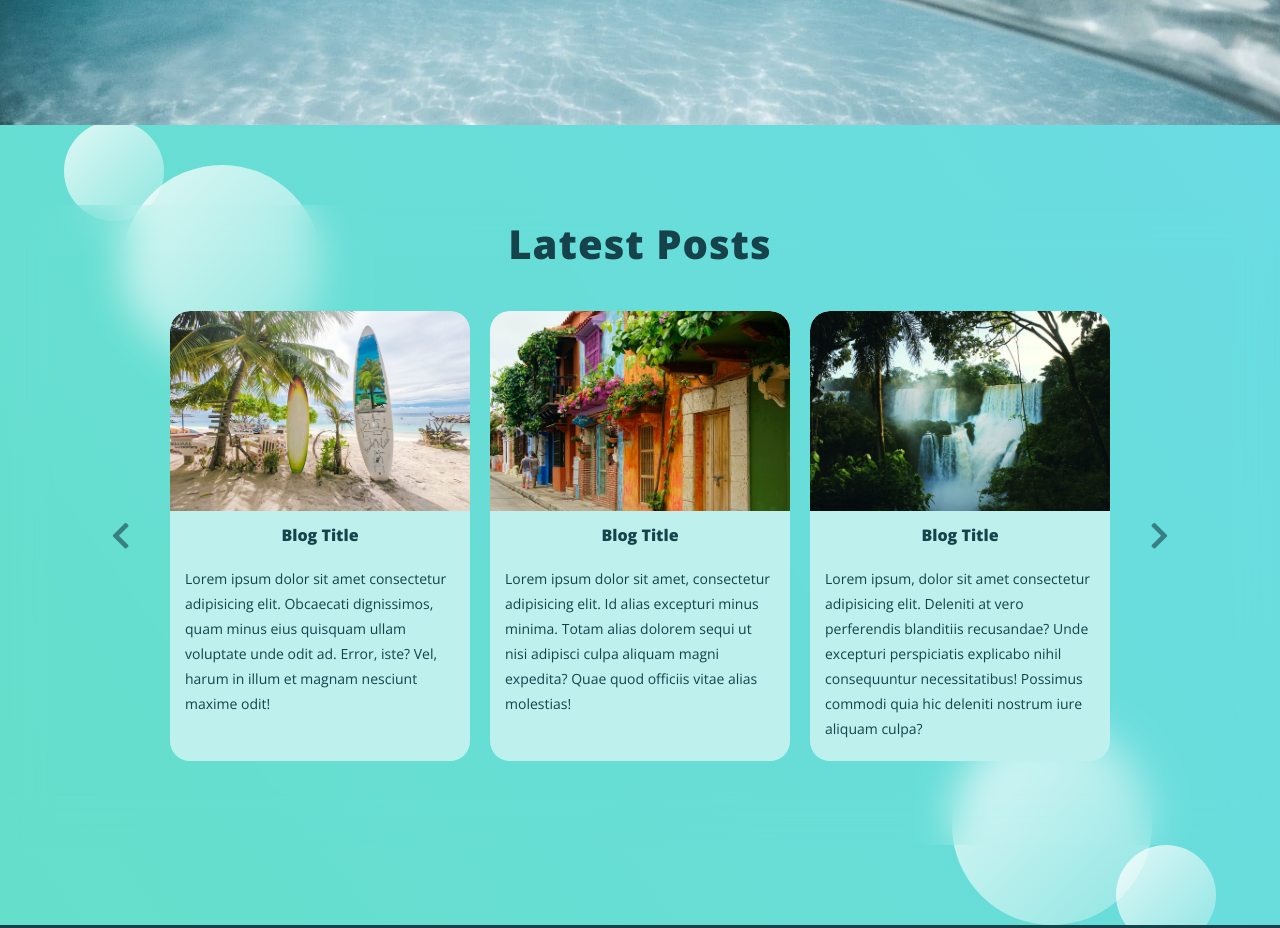
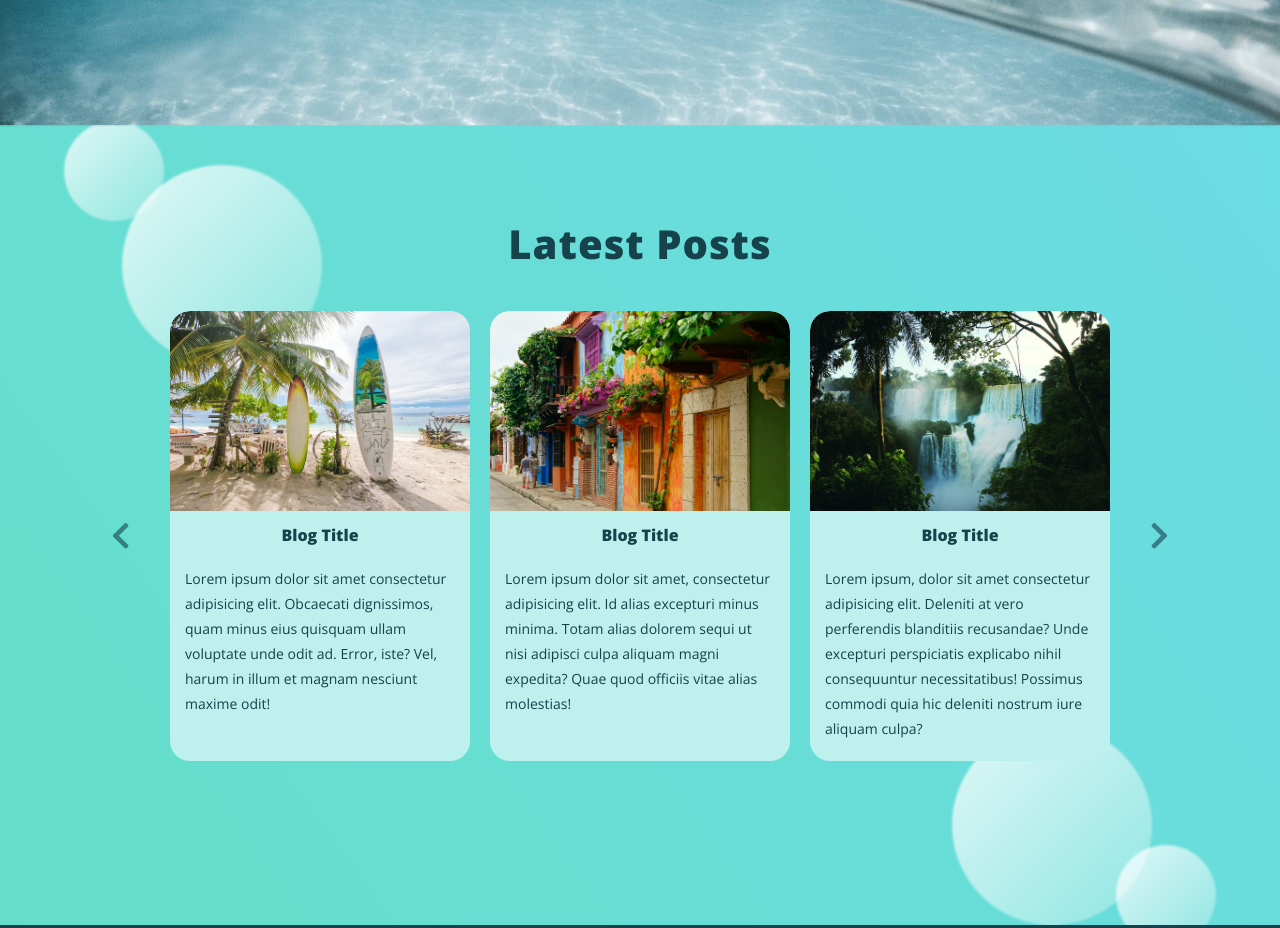
Before and after one commit to Noroff-FEU-Assignments/project-exam-1-patwer92, a plain HTML site: page index.html in a window 1280 px wide. Shown: the part 675-1603 px from the top of the page. Drawn offline with nearby package versions, Linux system fonts and the light colour scheme.

Commit message:
Adjusted the blur on 'latest-post' section

```diff
--- a/css/styles.css
+++ b/css/styles.css
@@ -60,7 +60,6 @@ ul li {
     font-weight: 600;
     letter-spacing: 0.1rem;
     cursor: pointer;
-    transition: 0.1s;
 }
 
 ul li:hover {
@@ -261,19 +260,15 @@ ul li:hover {
 }
 
 .container {
-    /* background: red; */
-    /* background: var(--white-color); */
-    min-height: 80vh;
+    min-height: 100vh;
     width: 100%;
-    /* background: var(--main-color); */
-    border-radius: 2rem;
     z-index: 2;
-    backdrop-filter: blur(2rem);
-    -webkit-backdrop-filter: blur(2rem);
     display: flex;
     flex-direction: column;
     justify-content: center;
     align-items: center;
+    backdrop-filter: blur(0.1rem);
+    -webkit-backdrop-filter: blur(0.1rem);
 }
 
 .container h2 {
```
